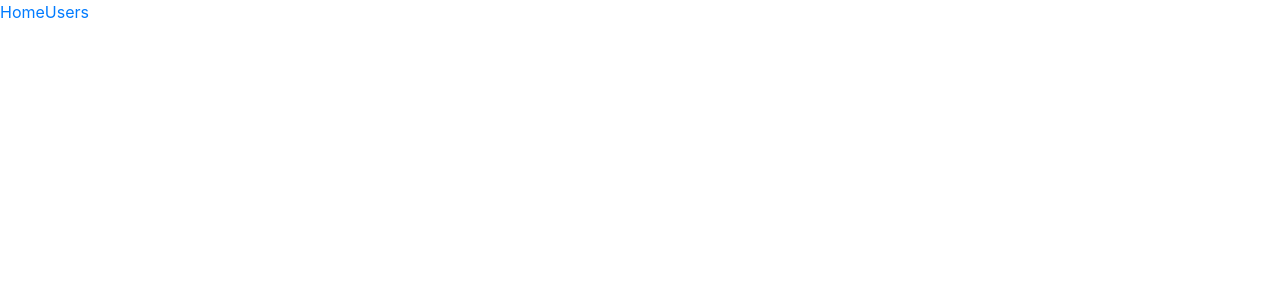
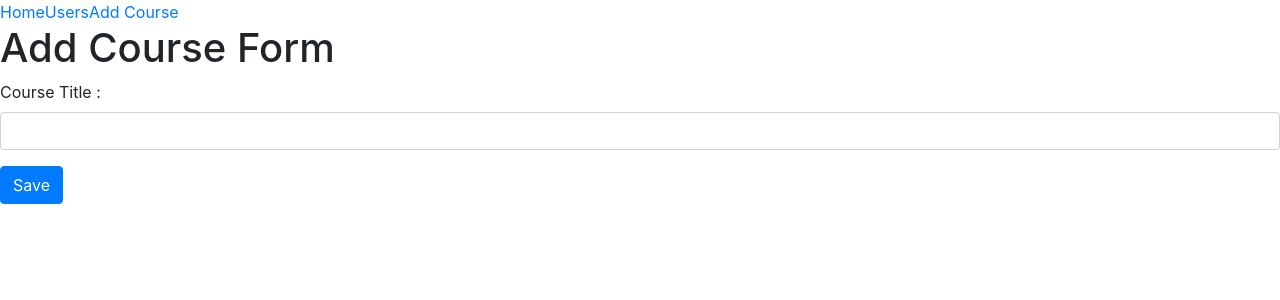
Before and after one commit to COde-IncePtion/React-Redux-App, a React (Create React App) app: page /add-course in a window 1280 px wide. Shown: the top 300 px of the page. Built offline with nearby package versions, Linux system fonts and the light colour scheme.

Commit message:
Ashish | adding add course page

```diff
--- a/src/common/header.js
+++ b/src/common/header.js
@@ -7,6 +7,7 @@ const Header = () =>
             <ul className="nav nav-pills">
                 <li role="presentation"><Link to="/">Home</Link></li>
                 <li role="presentation"><Link to="users">Users</Link></li>
+                <li role="presentation"><Link to="add-course">Add Course</Link></li>
             </ul>
         </div>
     );
--- /dev/null
+++ b/src/components/courses/addCoursePage.js
@@ -0,0 +1,43 @@
+import React from "react";
+
+class AddCourserPage extends React.Component {
+    constructor(props, context) {
+        super(props, context);
+        this.state = {
+            course: {
+                title: ""
+            }
+        };
+        this.onTitleChange = this.onTitleChange.bind(this);
+    }
+
+    render() {
+        return (
+            <div className="form-layout">
+                <h1>Add Course Form</h1>
+                <form>
+                    <div className="form-group">
+                        <label htmlFor="course-title">Course Title :</label>
+
+                        <input name="course-title" id="course-title" className="form-control" type="text" value={this.state.course.title}
+                               onChange={this.onTitleChange}/>
+                    </div>
+                    <button type="submit" className="btn btn-primary" onClick={this.onSave}>Save</button>
+                </form>
+            </div>
+        );
+    }
+
+    onTitleChange(event) {
+        const course = this.state.course;
+        course.title = event.target.value;
+        this.setState({course: course});
+    }
+
+    onSave() {
+        alert("saved successfully");
+    }
+};
+
+
+export default AddCourserPage;
--- a/src/index.js
+++ b/src/index.js
@@ -5,8 +5,6 @@ import * as serviceWorker from './serviceWorker';
 import 'bootstrap/dist/css/bootstrap.css';
 import App from "./App";
 
-
-// ReactDOM.render(<Router history={history} Routes={Routes}/>, document.getElementById("root"));
 ReactDOM.render(<App />, document.getElementById("root"));
 // If you want your app to work offline and load faster, you can change
 // unregister() to register() below. Note this comes with some pitfalls.
--- a/src/routes/routes.js
+++ b/src/routes/routes.js
@@ -2,11 +2,13 @@ import React from "react";
 import UserList from "../components/users/userList";
 import HomePage from "../components/homePage";
 import {Route, Switch} from 'react-router-dom';
+import AddCourserPage from "../components/courses/addCoursePage";
 
 const Routes = () => (
     <Switch>
         <Route exact path='/' component={HomePage}/>
         <Route exact path='/users' component={UserList}/>
+        <Route exact path='/add-course' component={AddCourserPage}/>
     </Switch>
 );
 
```
